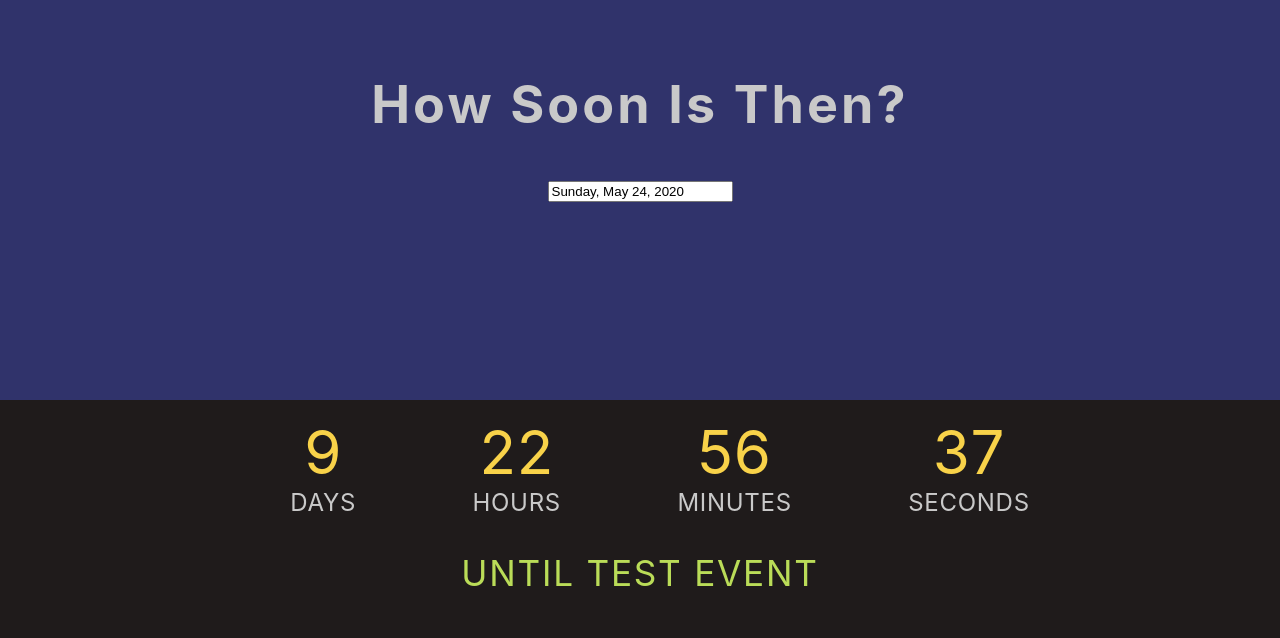
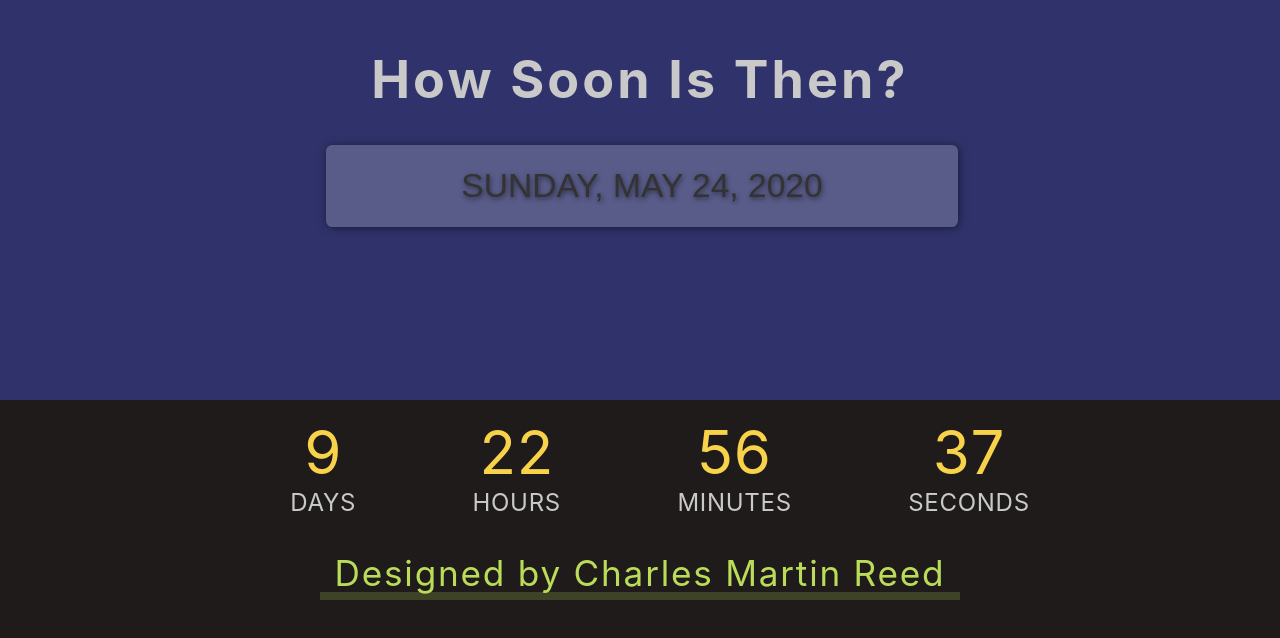
Before and after one commit to charlesmartinreed/how-soon-is-then, a React (Create React App) app: page / in a window 1280 px wide. Shown: the part 160-798 px from the top of the page. Built offline with nearby package versions, Linux system fonts and the light colour scheme.

Commit message:
Add prompt (ugh) for adding title to future date event.

```diff
--- a/src/App.css
+++ b/src/App.css
@@ -57,6 +57,17 @@
   color: #badc58;
 }
 
+#countdownLabel::after {
+  content: "";
+  position: absolute;
+  bottom: 40px;
+  width: 50%;
+  left: 25%;
+  height: 8px;
+  background-color: rgba(186, 220, 88, 0.2);
+  z-index: -1;
+}
+
 #countdownLabel span {
   display: inline-block;
 }
@@ -92,3 +103,26 @@
   color: #c9c9c9;
   letter-spacing: 0.03em;
 }
+
+.datePicker {
+  padding: 1.25rem 3rem;
+  font-size: 2.1rem;
+  text-transform: uppercase;
+  text-shadow: 1px 2px 5px rgba(0, 0, 0, 0.5);
+  width: 100%;
+  color: #333;
+  /* background-color: #2a2d63; */
+  background-color: rgba(255, 255, 255, 0.2);
+  border-color: transparent;
+  border-radius: 0.4rem;
+  outline: none;
+  text-align: center;
+  transform: translateX(-3rem);
+  transition: 0.2s ease-out;
+  box-shadow: 1px 1px 0.6rem rgba(0, 0, 0, 0.5);
+}
+
+.datePicker:focus {
+  color: #222;
+  text-shadow: 0.5px 1px 2.5px rgba(0, 0, 0, 0.3);
+}
--- a/src/App.js
+++ b/src/App.js
@@ -24,6 +24,8 @@ function App() {
     seconds: Math.floor((distance % minute) / second),
   });
 
+  let [eventName, setEventName] = useState("Designed by Charles Martin Reed");
+
   function useInterval(cb, delay) {
     const savedCallback = useRef();
 
@@ -44,7 +46,14 @@ function App() {
   }
 
   function handleDateChange(e) {
-    setFutureDate(new Date(e).getTime());
+    let event = prompt("What's the name of your event?");
+
+    if (event !== null && event !== "") {
+      setFutureDate(new Date(e).getTime());
+      setEventName(`Until ${event}`);
+    } else {
+      event = prompt("What's the name of your event?");
+    }
   }
 
   useInterval(() => {
@@ -57,8 +66,6 @@ function App() {
     let hours = Math.floor((distance % day) / hour);
     let minutes = Math.floor((distance % hour) / minute);
     let seconds = Math.floor((distance % minute) / second);
-
-    console.log(distanceObj.seconds);
 
     setDistanceObj({ days, hours, minutes, seconds });
 
@@ -77,7 +84,9 @@ function App() {
       <header className="App-header">
         <h1 id="head">How Soon Is Then?</h1>
         <DatePicker
+          className="datePicker"
           selected={futureDate}
+          title="Hello"
           dateFormat="EEEE, MMM d, yyyy"
           onChange={(e) => handleDateChange(e)}
         />
@@ -99,7 +108,7 @@ function App() {
           </li>
         </ul>
       </div>
-      <div id="countdownLabel">UNTIL TEST EVENT</div>
+      <div id="countdownLabel">{eventName}</div>
     </div>
   );
 }
```
